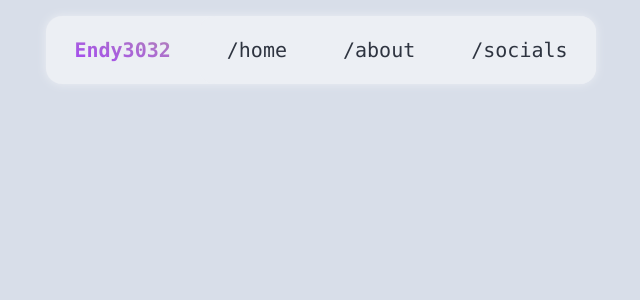
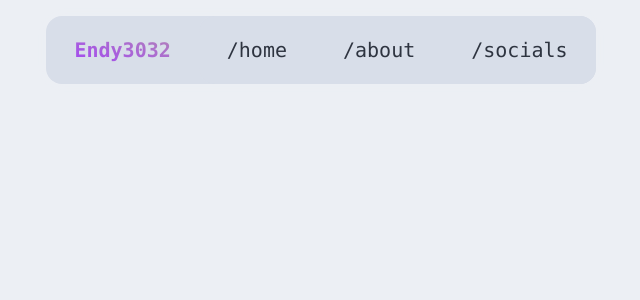
Before and after one commit to Endy3032/Endy3032, a Next.js app: page / in a window 1280 px wide. Shown: the top 300 px of the page, without its empty margins (319-959 px from the left). Built offline with nearby package versions, Linux system fonts and the light colour scheme.

Commit message:
Updated link styling

```diff
--- a/components/NavBar.js
+++ b/components/NavBar.js
@@ -40,9 +40,9 @@ export default function NavBar() {
   return (
     <div className={styles["nav-wrapper"]}>
       <nav className={styles.navbar}>
-        <a key="title" href="#home" id="title" className={`${styles.navLink} ${styles.title}`}>Endy3032</a>
+        <a key="title" href="#home" id="title" className={styles.title}>Endy3032</a>
         <ul className={styles.navBox}>
-          {["home", "about", "socials"].map((site) => (
+          {["home", "about", "socials"].map(site => (
             <a key={site} href={`#${site}`} id={site} className={styles.navLink} tabIndex="0" onClick={toggleMenu}>/{site}</a>
           ))}
         </ul>
--- a/components/NavBar.module.css
+++ b/components/NavBar.module.css
@@ -1,9 +1,12 @@
-@import url('https://fonts.googleapis.com/css2?family=Ubuntu+Mono&display=swap');
 @tailwind components;
 
 @layer components {
   .eTransition {
-    @apply transition-all ease-myEase duration-500;
+    @apply transition-all ease-cubic duration-500;
+  }
+
+  .buttonBg {
+    @apply bg-gradient-to-br from-neoButton-lightL to-neoButton-lightR dark:from-neoButton-darkL dark:to-neoButton-darkR
   }
 }
 
@@ -12,11 +15,25 @@
 }
 
 .navbar {
-  @apply eTransition  relative block w-full sm:w-max  mx-0 sm:mx-auto sm:my-4 sm:rounded-2xl  shadow-[0_0_10px_#ECEFF4] dark:shadow-[0_0_10px_#171C28] text-left  bg-snow-300 dark:bg-polar-25;
+  @apply
+  eTransition
+  relative block w-full sm:w-max
+  mx-0 sm:mx-auto sm:my-4 sm:rounded-2xl
+  shadow-[0_0_10px_#ECEFF4] dark:shadow-[0_0_10px_#171C28]
+  text-left bg-snow-100 dark:bg-polar-25;
 }
 
 .navBox {
-  @apply eTransition  fixed sm:relative  left-full sm:left-0  sm:inline-block  h-max w-max shadow-[0_0_10px_#ECEFF4] dark:shadow-[0_0_10px_#171C28] md:shadow-none  text-center  rounded-bl-2xl sm:rounded-2xl  bg-snow-300 dark:bg-polar-25;
+  @apply
+  eTransition
+  fixed sm:relative
+  left-full sm:left-0
+  sm:inline-block
+  h-max w-max
+  shadow-[0_0_10px_#ECEFF4] dark:shadow-[0_0_10px_#171C28] md:shadow-none
+  text-center
+  rounded-bl-2xl sm:rounded-2xl
+  bg-snow-100 dark:bg-polar-25;
 }
 
 .navBox.open {
@@ -24,19 +41,28 @@
 }
 
 .navLink {
-  @apply eTransition  block sm:inline-block  mx-4 my-3 px-3 py-2  outline-none rounded-2xl  text-polar-100 dark:text-snow-100 text-xl no-underline;
-  @apply target:shadow-[4px_4px_12px_#d4d7dc,-4px_-4px_12px_#fff] dark:target:shadow-[4px_4px_12px_#121620,-4px_-4px_12px_#1c2230]  target:bg-gradient-to-br from-[#ECEFF4] to-[#E4E7EC] dark:from-[#191e2b] dark:to-[#151924] target:text-frost-400;
-  @apply hover:shadow-[4px_4px_12px_#d4d7dc,-4px_-4px_12px_#fff] dark:hover:shadow-[4px_4px_12px_#121620,-4px_-4px_12px_#1c2230]  hover:bg-gradient-to-br from-[#ECEFF4] to-[#E4E7EC] dark:from-[#191e2b] dark:to-[#151924];
-  @apply focus:shadow-[4px_4px_12px_#d4d7dc,-4px_-4px_12px_#fff] dark:focus:shadow-[4px_4px_12px_#121620,-4px_-4px_12px_#1c2230]  focus:bg-gradient-to-br from-[#ECEFF4] to-[#E4E7EC] dark:from-[#191e2b] dark:to-[#151924];
-  @apply active:shadow-[0px_0px_0px_#d4d7dc,-0px_-0px_-0px_#fff] dark:active:shadow-[0px_0px_0px_#121620,-0px_-0px_0px_#1c2230]  active:bg-gradient-to-br from-[#ECEFF4] to-[#E4E7EC] dark:from-[#191e2b] dark:to-[#151924];
+  @apply eTransition  block sm:inline-block  mx-4 my-3 px-3 py-2  outline-none rounded-2xl  text-polar-100 dark:text-snow-100 text-xl no-underline shadow-default;
+  @apply target:shadow-normalLight dark:target:shadow-normalDark  target:buttonBg target:text-frost-400;
+  @apply hover:shadow-normalLight dark:hover:shadow-normalDark  hover:buttonBg;
+  @apply focus-visible:shadow-highlight  focus-visible:buttonBg;
+  @apply active:shadow-highlight  active:buttonBg;
 }
 
 .title {
-  @apply inline-block  font-bold  bg-clip-text text-transparent bg-gradient-to-tr from-[#a03cff] to-[#B48EAD];
+  @apply
+  eTransition
+  inline-block
+  mx-4 my-3 px-3 py-2
+  outline-none rounded-2xl text-xl font-bold
+  bg-clip-text text-transparent bg-gradient-to-tr from-[#a03cff] to-[#B48EAD];
 }
 
 .menu {
-  @apply navLink  inline-block sm:hidden w-auto h-auto  absolute top-1 right-0  float-right text-center cursor-pointer;
+  @apply
+  navLink
+  inline-block sm:hidden w-auto h-auto
+  absolute top-1 right-0
+  float-right text-center cursor-pointer;
 }
 
 .menu path {
--- a/pages/index.js
+++ b/pages/index.js
@@ -5,8 +5,8 @@ export default function Home() {
   return (
     <>
       <Head>
-          <title>Endy3032</title>
-        </Head>
+        <title>Endy3032</title>
+      </Head>
       <NavBar/>
     </>
   )
--- a/styles/globals.css
+++ b/styles/globals.css
@@ -3,19 +3,12 @@
 @import 'tailwindcss/utilities';
 
 html, body {
-  @apply p-0 m-0 bg-snow-100 dark:bg-polar-0 text-polar-0 dark:text-snow-100 antialiased;
-  @apply font-mono;
-  /* font-family: "Ubuntu Mono", -apple-system, BlinkMacSystemFont, Segoe UI, Roboto, Oxygen,
-    Ubuntu, Cantarell, Fira Sans, Droid Sans, Helvetica Neue, sans-serif; */
+  @apply p-0 m-0 bg-snow-300 dark:bg-polar-0 text-polar-0 dark:text-snow-100 antialiased font-mono;
 }
 
 #__next {
   @apply w-full h-full m-0 p-0;
 }
-
-/* code {
-  font-family: source-code-pro, Menlo, Monaco, Consolas, "Courier New", monospace;
-} */
 
 a {
   @apply text-inherit no-underline;
--- a/tailwind.config.js
+++ b/tailwind.config.js
@@ -44,15 +44,44 @@ module.exports = {
         yellow: "#EBCB8B",
         green: "#A3BE8C",
         purple: "#B48EAD",
+        neoShadow: {
+          darkL: "#1C2230",
+          darkR: "#121620",
+          lightL: "#EEf4FF",
+          lightR: "#C2C8D2",
+        },
+        neoButton: {
+          darkL: "#181D2B",
+          darkR: "#141925",
+          lightL: "#DBE2EC",
+          lightR: "#D5DBE6",
+        }
       },
-      fontFamily: {
-        "ubuntu": "\"Ubuntu Mono\""
-      },
+      boxShadow: ({ theme }) => ({ // 65 20 6 0.2 12
+        default: [
+          "4px 4px 12px transparent",
+          "-4px -4px 12px transparent",
+        ],
+        normalDark: [
+          `4px 4px 12px ${theme("colors.neoShadow.darkR")}`,
+          `-4px -4px 12px ${theme("colors.neoShadow.darkL")}`,
+        ],
+        normalLight: [
+          `4px 4px 12px ${theme("colors.neoShadow.lightR")}`,
+          `-4px -4px 12px ${theme("colors.neoShadow.lightL")}`,
+        ],
+        highlight: [
+          `0px 0px 6px ${theme("colors.frost.400")}`,
+          `-0px -0px 6px ${theme("colors.frost.400")}`,
+          `inset 0px 0px 2px ${theme("colors.frost.400")}`,
+          `inset -0px -0px 2px ${theme("colors.frost.400")}`,
+        ]
+      }),
       transitionProperty: {
         "width": "width",
       },
       transitionTimingFunction: {
-        "myEase": "cubic-bezier(.1,.3,.1,1)",
+        "cubic": "cubic-bezier(.1,.3,.1,1)",
       }
     },
   },
```
